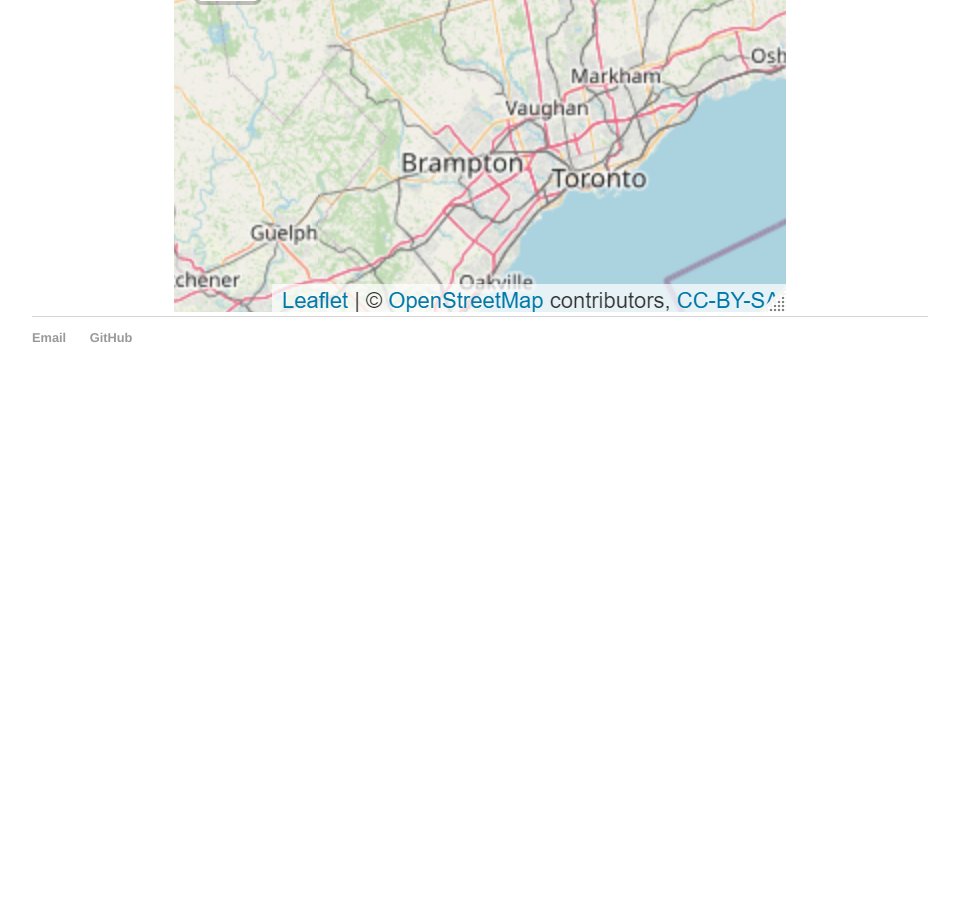
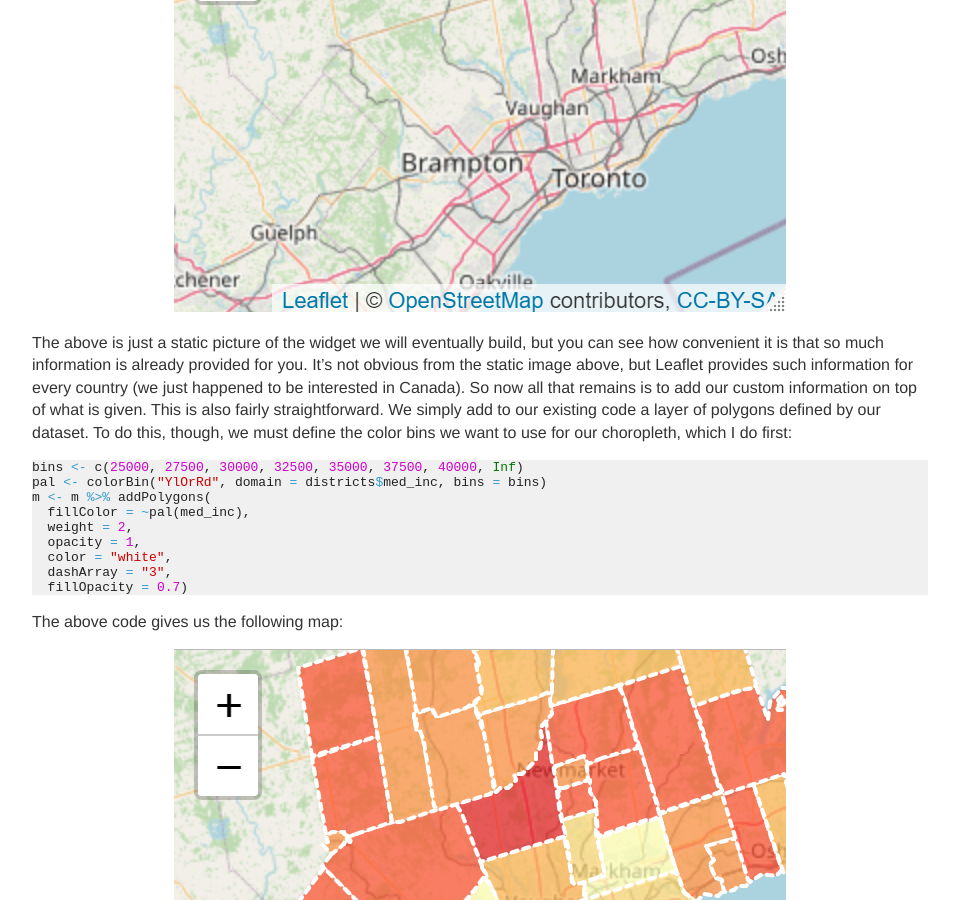
Before and after one commit to 12mre1/12mre1.github.io, a Jekyll site: the page built from _posts/2021-01-10-Mapmaking-with-Canadian-Census-Data.md, in a window 1280 px wide and 900 px high, scrolled down 4053 px. Shown: the whole window, without its empty margins (160-1119 px from the left). Built offline with Jekyll 4.4.1, drawn with Linux system fonts in a browser that asks for light colours; before the commit the page ends 4458 px from its top, so only the background shows below that.

Commit message:
update inc map

````diff
--- a/_posts/2021-01-10-Mapmaking-with-Canadian-Census-Data.md
+++ b/_posts/2021-01-10-Mapmaking-with-Canadian-Census-Data.md
@@ -80,3 +80,20 @@ m <- leaflet(districts) %>%
 ```
 Note the third parameter in our `setView()` function, which controls the level of zoom. This is just an integer that mandates how granular our map is (a map of the would should zoom further out, but for our GTA scope, we want to be zoomed in quite a bit). The code above instantiates the leaflet map object along with the base layers provided by default in MapBox (Mapbox is the owner of leaflet). Here is the basic information leaflet provides:
 <center><img src="/img/leaflet-base.png" alt = "BaseMap"></center>
+
+The above is just a static picture of the widget we will eventually build, but you can see how convenient it is that so much information is already provided for you. It's not obvious from the static image above, but Leaflet provides such information for every country (we just happened to be interested in Canada). So now all that remains is to add our custom information on top of what is given. This is also fairly straightforward. We simply add to our existing code a layer of polygons defined by our dataset. To do this, though, we must define the color bins we want to use for our choropleth, which I do first:
+
+```R
+bins <- c(25000, 27500, 30000, 32500, 35000, 37500, 40000, Inf)
+pal <- colorBin("YlOrRd", domain = districts$med_inc, bins = bins)
+m <- m %>% addPolygons(
+  fillColor = ~pal(med_inc),
+  weight = 2,
+  opacity = 1,
+  color = "white",
+  dashArray = "3",
+  fillOpacity = 0.7)
+```
+The above code gives us the following map:
+
+<center><img src="/img/income-map.png" alt = "IncomeMap"></center>
````
Also changed, not shown: img/income-map.png (added).
